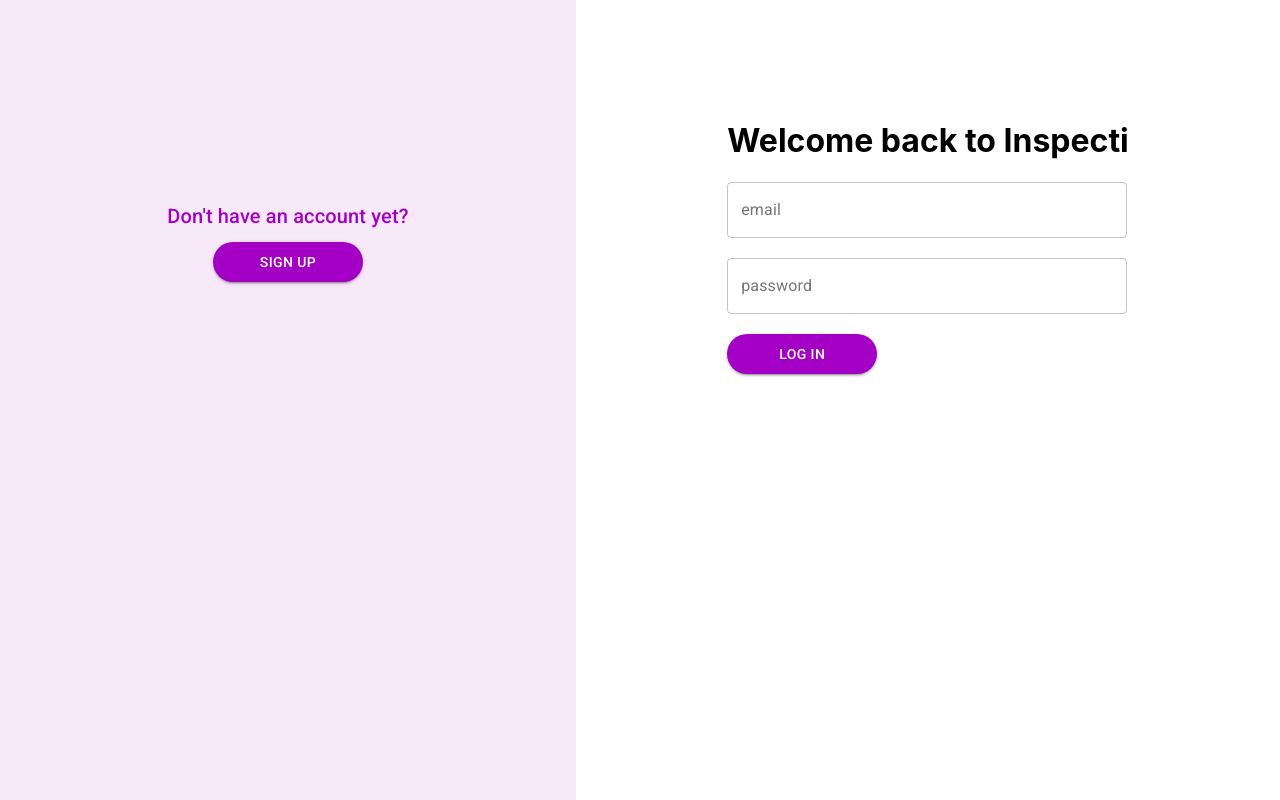
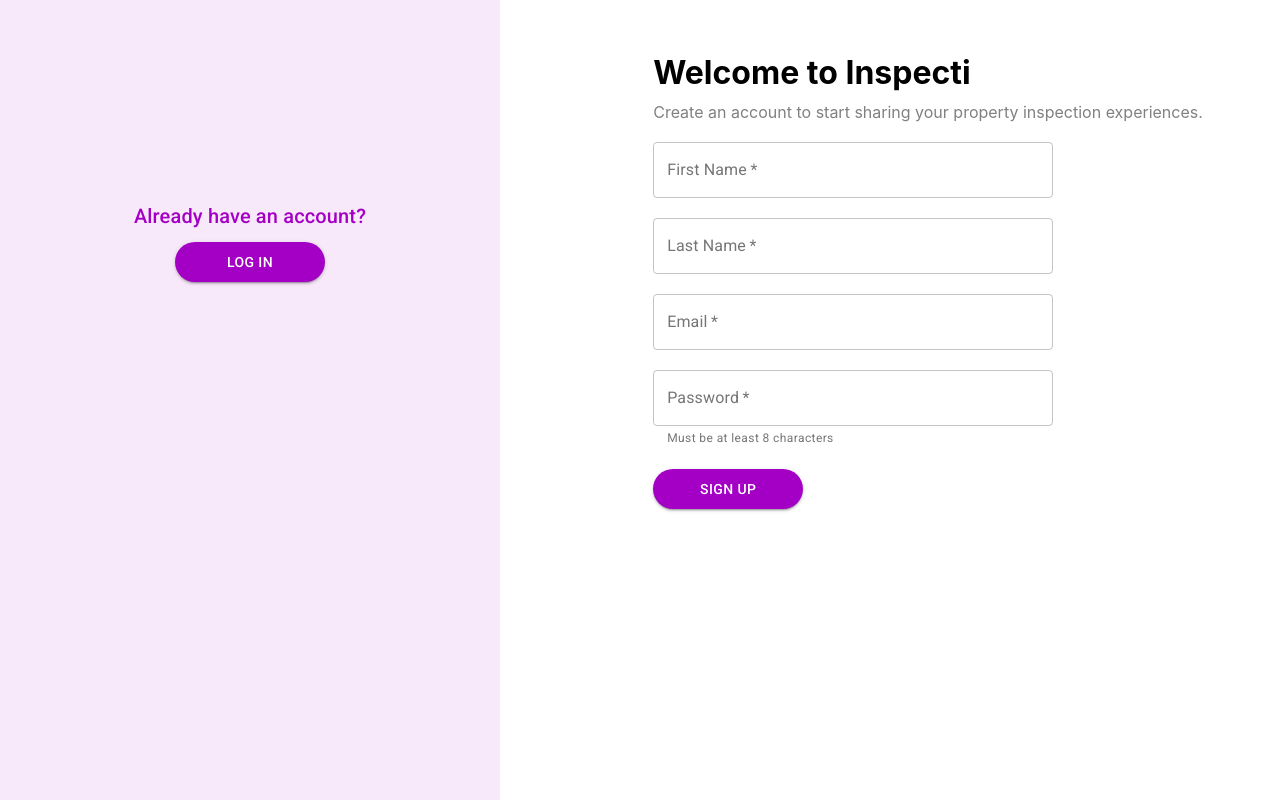
Before and after one commit to jkaho/inspecti, a React (Create React App) app in the folder client/: page / in a window 1280 px wide. Built offline with nearby package versions, Linux system fonts and the light colour scheme.

Commit message:
Create basic UI layout for signup page

```diff
--- a/client/src/App.js
+++ b/client/src/App.js
@@ -1,5 +1,6 @@
 // import Home from "./pages/Home";
-import Login from "./pages/Login";
+// import Login from "./pages/Login";
+import Signup from "./pages/Signup";
 // import NavBar from "./components/NavBar";
 // import Footer from "./components/Footer";
 
@@ -7,7 +8,7 @@ function App() {
   return (
     <div className="App">
       {/* <NavBar /> */}
-      <Login />
+      <Signup />
       {/* <Footer /> */}
     </div>
   );
--- a/client/src/pages/Login/index.js
+++ b/client/src/pages/Login/index.js
@@ -57,8 +57,8 @@ export default function CenteredGrid() {
             <div className="login-form-div">
               <h1>Welcome back to Inspecti</h1>
               <form>
-                <TextField variant="outlined" label="email" className={classes.input}></TextField>
-                <TextField variant="outlined" label="password" className={classes.input}></TextField>
+                <TextField variant="outlined" label="Email" className={classes.input}></TextField>
+                <TextField variant="outlined" label="Password" className={classes.input}></TextField>
                 <div className="login-btn">
                   <Button variant="contained" className={classes.button}>LOG IN</Button>
                 </div>
--- a/client/src/pages/Signup/index.js
+++ b/client/src/pages/Signup/index.js
@@ -0,0 +1,75 @@
+import React from "react";
+import { makeStyles } from "@material-ui/core/styles";
+import Grid from "@material-ui/core/Grid";
+import "./style.css";
+import { Typography, Button, TextField } from "@material-ui/core";
+
+const useStyles = makeStyles((theme) => ({
+  root: {
+    flexGrow: 1,
+    minHeight: "100vh",
+    height: "100%"
+  },
+  page: {
+    minHeight: "100vh",
+    height: "100%"
+  },
+  purpleFont: {
+    color: "rgb(164, 0, 197)",
+  },
+  button: {
+    width: 150,
+    height: 40,
+    borderRadius: 25,
+    background: "rgb(164, 0, 197)",
+    color: "white"
+  },
+  input: {
+    width: 400,
+    marginBottom: 20,
+  }
+}));
+
+export default function CenteredGrid() {
+  const classes = useStyles();
+
+  return (
+    <div className={classes.root}>
+      <Grid container spacing={0} className={classes.page}>
+        <Grid item xs={6}>
+          <div id="left-seg" className="signup-seg">
+            <div id="inner-left-seg">
+              <div className="seg-text">
+                <div className="no-account-text">
+                  <Typography variant="h6" className={classes.purpleFont}>
+                    Already have an account?
+                  </Typography>
+                </div>
+                <div>
+                  <Button variant="contained" className={classes.button}>LOG IN</Button>
+                </div>
+              </div>
+            </div>
+          </div>
+        </Grid>
+        <Grid item xs={6}>
+          <div id="right-seg" className="signup-seg">
+            <div className="signup-form-div">
+              <h1>Welcome to Inspecti</h1>
+              <span id="signup-subtext">Create an account to start sharing your property inspection experiences.</span>
+              <form>
+                <TextField required variant="outlined" label="First Name" className={classes.input}></TextField>
+                <TextField required variant="outlined" label="Last Name" className={classes.input}></TextField>
+                <TextField required variant="outlined" label="Email" className={classes.input}></TextField>
+                <TextField required variant="outlined" label="Password" helperText="Must be at least 8 characters" className={classes.input}></TextField>
+                <div className="signup-btn">
+                  <Button variant="contained" className={classes.button}>SIGN UP</Button>
+                </div>
+              </form>
+            </div>
+          </div>
+        </Grid>
+      </Grid>
+    </div>
+  );
+}
--- a/client/src/pages/Signup/style.css
+++ b/client/src/pages/Signup/style.css
@@ -0,0 +1,43 @@
+.signup-seg {
+  height: 100%;
+  min-height: 100vh;
+}
+
+#left-seg {
+  padding-right: 10%;
+}
+
+#inner-left-seg {
+  height: 100%;
+  max-width: 500px;
+  background: rgb(248, 233, 250);
+}
+
+.seg-text {
+  padding-top: 200px;
+  text-align: center;
+}
+
+.no-account-text {
+  margin-bottom: 10px;
+}
+
+.signup-form-div {
+  padding-right: 10%;
+  padding-top: 5%;
+  width: fit-content;
+  margin: 0 auto;
+}
+
+.signup-form-div h1 {
+  margin-bottom: 10px;
+}
+
+.signup-form-div #signup-subtext {
+  color: rgb(128, 128, 128);
+}
+
+.signup-form-div form {
+  width: 400px;
+  margin-top: 20px;
+}
```
